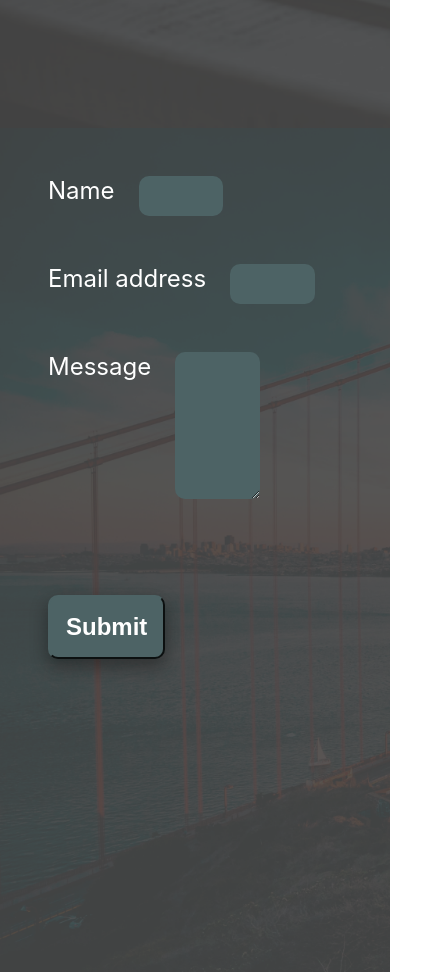
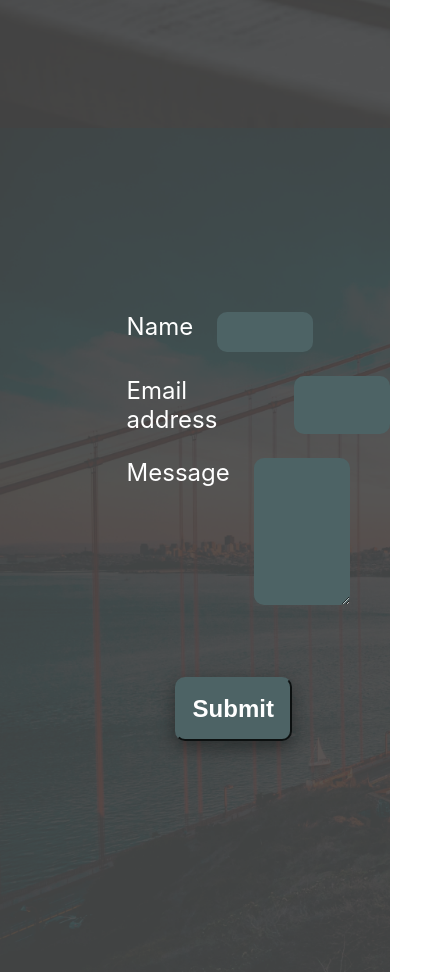
Before and after one commit to JBuhay34/jbuhay34.github.io, a React (Create React App) app: page / in a window 390 px wide. Shown: the part 5780-6752 px from the top of the page, 422 px wide, since content can reach past the window. Built offline with nearby package versions, Linux system fonts and the light colour scheme.

Commit message:
Fixed width of the text form

```diff
--- a/src/components/Contact.css
+++ b/src/components/Contact.css
@@ -24,7 +24,7 @@ form {
 
 .form-group{
     border-color: #4D6365;
-    margin: 2em;
+    margin-bottom: 1em;
     display: flex;
     flex-direction: row;
 }
@@ -41,11 +41,13 @@ form {
 
 @media screen and (max-width: 800px) {
     form {
-        margin: 0vh;
-        width: 50vh;
+        margin-left: 15vh;
     }
 
+
     .form-control{
-        width: 10vh;
+        width: 4em;
+        padding: 6px;
+
     }
 }
```
